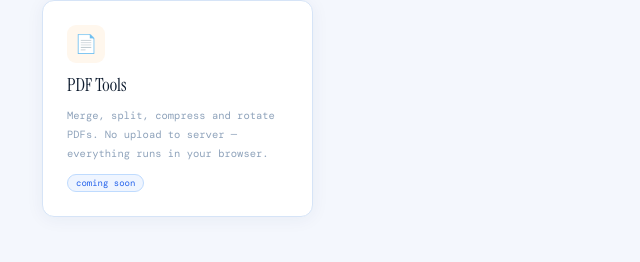
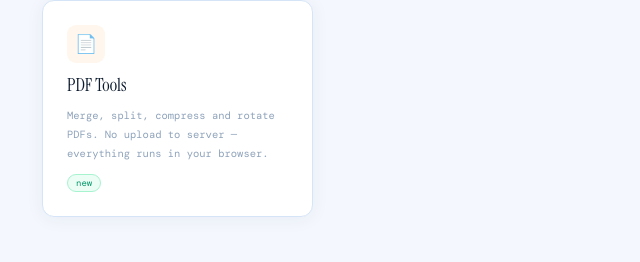
Before and after one commit to Bountywall/tools, a plain HTML site: page index.html in a window 1280 px wide. Shown: the part 871-1133 px from the top of the page, without its empty margins (176-816 px from the left). Drawn offline with nearby package versions, Linux system fonts and the light colour scheme.

Commit message:
Update index.html

```diff
--- a/index.html
+++ b/index.html
@@ -121,7 +121,7 @@
       <div class="tool-icon tool-icon-orange">📄</div>
       <div class="tool-name">PDF Tools</div>
       <div class="tool-desc">Merge, split, compress and rotate PDFs. No upload to server — everything runs in your browser.</div>
-      <span class="tool-tag">coming soon</span>
+      <span class="tool-tag tool-tag-new">new</span>
     </a>
 
   </div>
```
